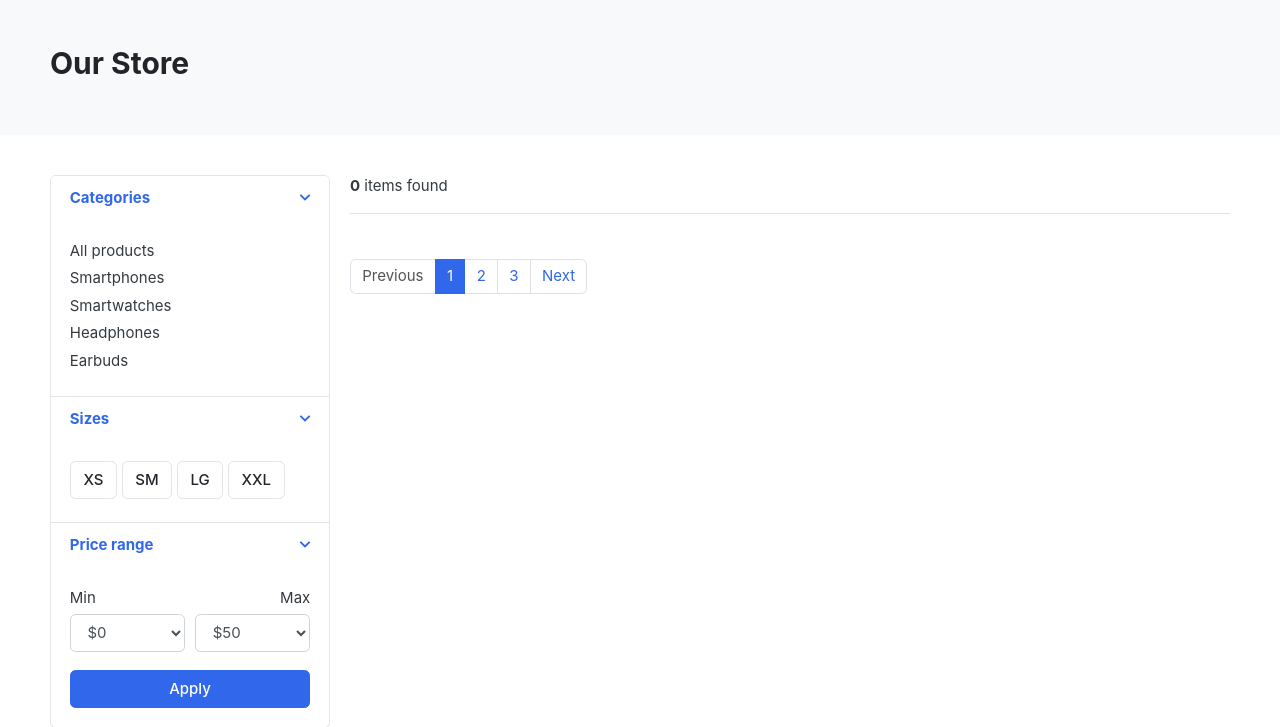
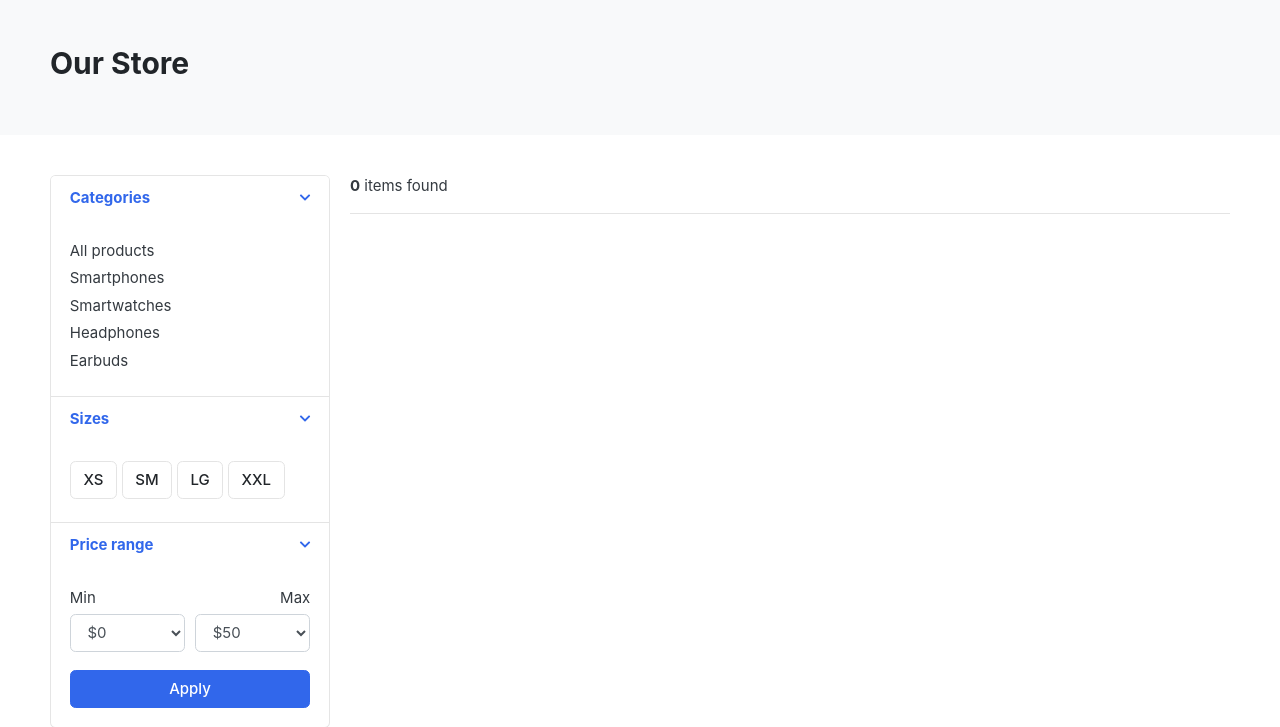
Before and after one commit to kdeveloper-s/MobileShop, a Django app: page /products/earbuds/ in a window 1280 px wide. Shown: the part 119-846 px from the top of the page. Run offline with Django 3.2, Linux system fonts and the light colour scheme; data comes from the database, SQL or seed files in the repository; both versions use the stored data as it was after the commit; parts of the project's set-up code (start-up, migrations or seed data) failed here and were passed over; some libraries are stand-ins or nearby versions; some web fonts are replaced.

Commit message:
Add page pagination

```diff
--- a/mobile_shop/shop/templates/shop/products.html
+++ b/mobile_shop/shop/templates/shop/products.html
@@ -159,13 +159,25 @@
 
 
 <nav class="mt-4" aria-label="Page navigation sample">
-  <ul class="pagination">
-    <li class="page-item disabled"><a class="page-link" href="#">Previous</a></li>
-    <li class="page-item active"><a class="page-link" href="#">1</a></li>
-    <li class="page-item"><a class="page-link" href="#">2</a></li>
-    <li class="page-item"><a class="page-link" href="#">3</a></li>
-    <li class="page-item"><a class="page-link" href="#">Next</a></li>
-  </ul>
+	{% if products.has_other_pages %}
+		<ul class="pagination">
+			{% if products.has_previous %}
+				<li class="page-item"><a class="page-link" href="?page={{products.previous_page_number}}">Previous</a></li>
+			{% endif %}
+
+			{% for i in products.paginator.page_range %}
+				{% if products.number == i %}
+					<li class="page-item active"><a class="page-link" href="#">{{i}}</a></li>
+				{% else %}
+					<li class="page-item"><a class="page-link" href="?page={{i}}">{{i}}</a></li>
+				{% endif %}
+			{% endfor %}
+
+			{% if products.has_next %}
+				<li class="page-item"><a class="page-link" href="?page={{products.next_page_number}}">Next</a></li>
+			{% endif %}
+		</ul>
+	{% endif %}
 </nav>
 
 	</main> <!-- col.// -->
--- a/mobile_shop/shop/views.py
+++ b/mobile_shop/shop/views.py
@@ -1,7 +1,9 @@
+from django.core import paginator
 from django.core.exceptions import ObjectDoesNotExist
 from django.db.models.fields import NullBooleanField
 from django.db.models.query import EmptyQuerySet
 from django.shortcuts import get_object_or_404, render, redirect
+from django.core.paginator import EmptyPage, PageNotAnInteger, Paginator
 
 from .models import *
 
@@ -29,13 +31,19 @@ def products(request, category_slug=None):
 	if category_slug != None:
 		categories = get_object_or_404(Category, slug=category_slug)
 		products = Product.objects.filter(category=categories)
+		paginator = Paginator(products, 21)
+		page = request.GET.get('page')
+		paged_products = paginator.get_page(page)
 		product_count = products.count()
 	else:
 		products = Product.objects.all()
+		paginator = Paginator(products, 21)
+		page = request.GET.get('page')
+		paged_products = paginator.get_page(page)
 		product_count = products.count()
 
 	context = {
-		'products': products,
+		'products': paged_products,
 		'product_count': product_count,
 	}
 	return render(request, "shop/products.html", context)
@@ -120,16 +128,17 @@ def remove_cart_item(request, product_id):
 
 def cart(request, total=0, quantity=0, cart_items=None):
 	try:
+		shipping = 0
+		grand_total = 0
 		cart = Cart.objects.get(cart_id=_cart_id(request))
 		cart_items = CartItem.objects.filter(cart=cart, is_active=True)
 		for cart_item in cart_items:
 			total += (int(float(cart_item.product.price)) * cart_item.quantity)
 			quantity += cart_item.quantity
+		shipping = 9.99
+		grand_total = total + shipping
 	except ObjectDoesNotExist:
 		pass
-
-	shipping = 9.99
-	grand_total = total + shipping
 
 	context = {
 		'total': total,
```
Also changed, not shown: mobile_shop/db.sqlite3.
